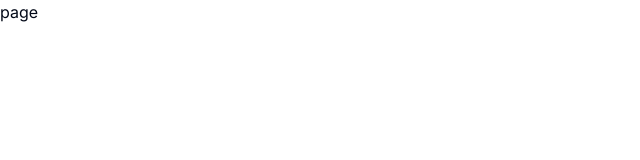
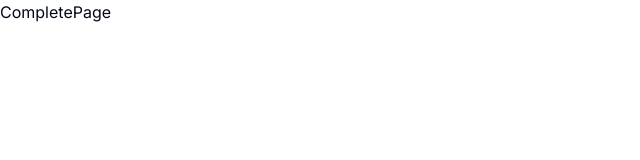
Before and after one commit to munyeol-Yoon/Permu, a Next.js app: page /order/complete in a window 1280 px wide. Shown: the top 160 px of the page, without its empty margins (0-640 px from the left). Built offline with nearby package versions, Linux system fonts and the light colour scheme.

Commit message:
Refactor: 페이지 컴포넌트 이름 변경

```diff
--- a/src/app/(provider)/(root)/order/complete/page.tsx
+++ b/src/app/(provider)/(root)/order/complete/page.tsx
@@ -1,5 +1,5 @@
-const page = () => {
-  return <div>page</div>;
+const CompletePage = () => {
+  return <div>CompletePage</div>;
 };
 
-export default page;
+export default CompletePage;
--- a/src/app/(provider)/(root)/order/delivery/page.tsx
+++ b/src/app/(provider)/(root)/order/delivery/page.tsx
@@ -1,5 +1,5 @@
-const page = () => {
-  return <div>page</div>;
+const DeliveryPage = () => {
+  return <div>DeliveryPage</div>;
 };
 
-export default page;
+export default DeliveryPage;
```
Also changed, not shown: src/api/order.ts (added).
